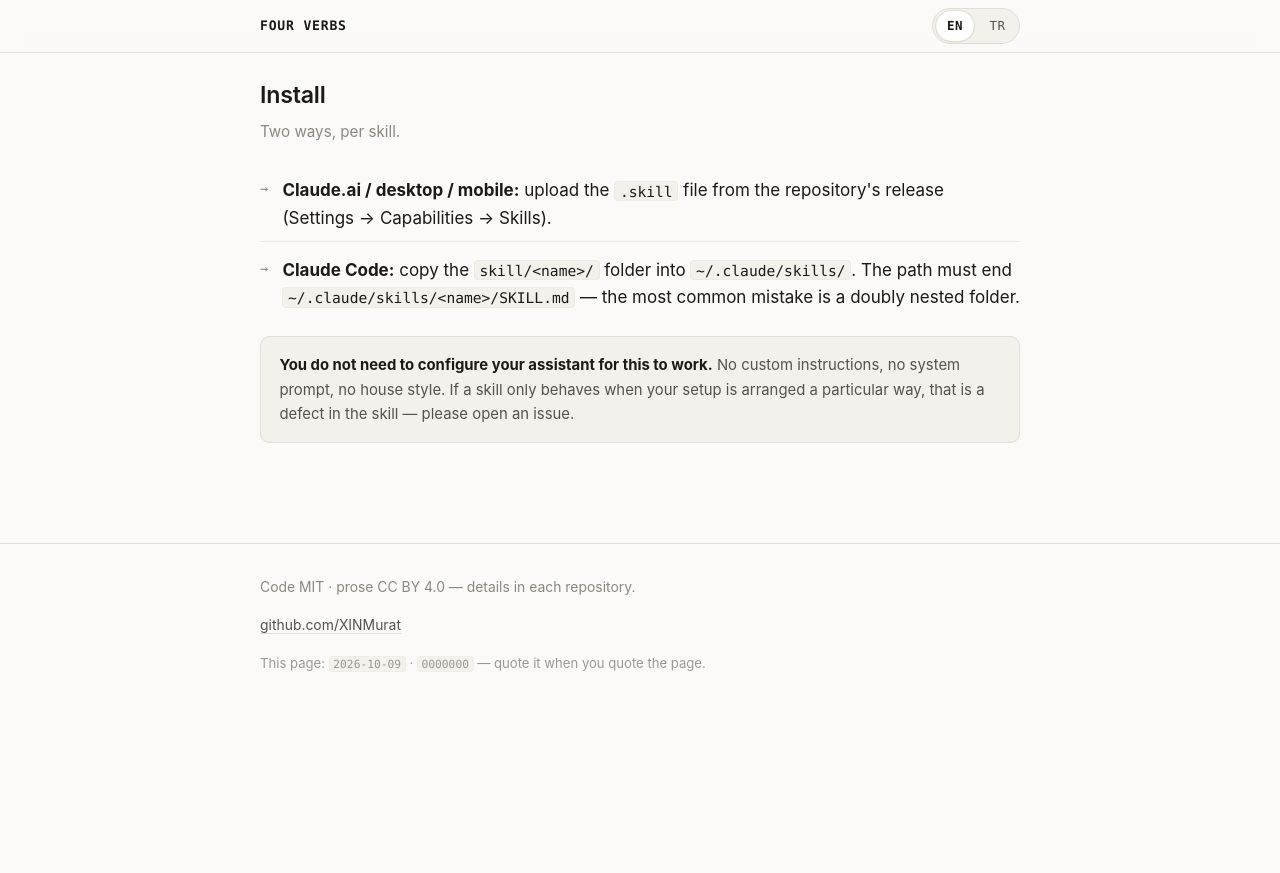
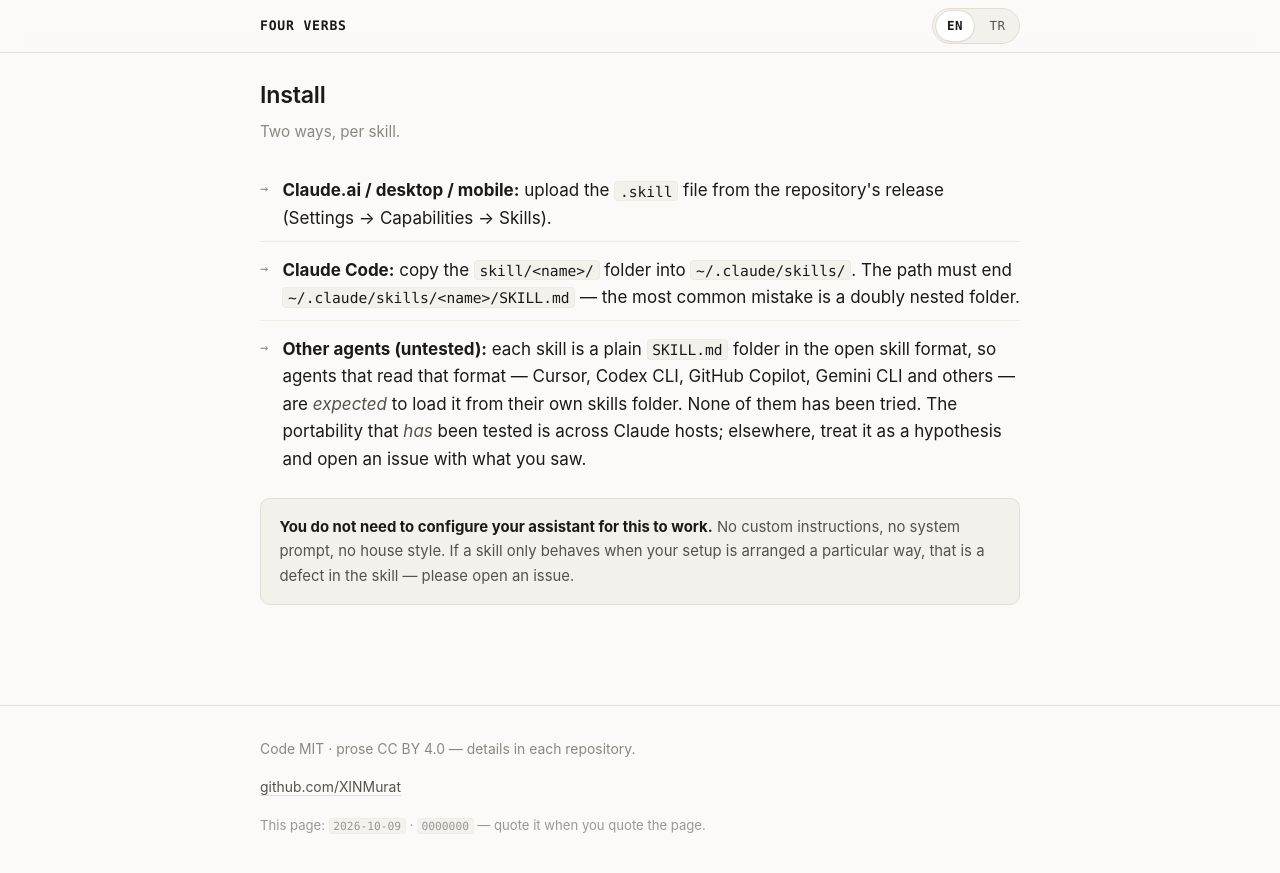
Before and after one commit to XINMurat/XINMurat.github.io, a Jekyll site: the page built from index.md, in a window 1280 px wide and 900 px high, scrolled down 5939 px. Shown: the top 873 px of the window. Built offline with Jekyll 4.4.1, drawn with Linux system fonts in a browser that asks for light colours; before the commit the page ends 6677 px from its top, so only the background shows below that.

Commit message:
install: other agents, marked untested
The skills are plain SKILL.md folders, and other agents read that format, but
the only portability that has been tested is across Claude hosts. The install
section now says both, in both languages: other agents are expected to load the
skills, none has been tried, and a report of what happens is an issue worth
opening.

Co-Authored-By: Claude Opus 5.5 <noreply@anthropic.com>

```diff
--- a/index.md
+++ b/index.md
@@ -382,6 +382,13 @@ lang: en
       folder into <code>~/.claude/skills/</code>. The path must end
       <code>~/.claude/skills/&lt;name&gt;/SKILL.md</code> — the most common
       mistake is a doubly nested folder.</li>
+      <li><strong>Other agents (untested):</strong> each skill is a plain
+      <code>SKILL.md</code> folder in the open skill format, so agents that
+      read that format — Cursor, Codex CLI, GitHub Copilot, Gemini CLI and
+      others — are <em>expected</em> to load it from their own skills folder.
+      None of them has been tried. The portability that <em>has</em> been
+      tested is across Claude hosts; elsewhere, treat it as a hypothesis and
+      open an issue with what you saw.</li>
     </ul>
     <p class="note"><strong>You do not need to configure your assistant for this
     to work.</strong> No custom instructions, no system prompt, no house style.
@@ -761,6 +768,13 @@ lang: en
       <code>~/.claude/skills/</code> içine kopyalayın. Yol
       <code>~/.claude/skills/&lt;ad&gt;/SKILL.md</code> ile bitmeli — en sık hata
       çift iç içe klasördür.</li>
+      <li><strong>Diğer ajanlar (denenmedi):</strong> her skill, açık skill
+      formatında düz bir <code>SKILL.md</code> klasörüdür; bu yüzden bu formatı
+      okuyan ajanların — Cursor, Codex CLI, GitHub Copilot, Gemini CLI ve
+      diğerleri — onu kendi skills klasöründen yüklemesi <em>beklenir</em>.
+      Hiçbiri denenmedi. <em>Test edilmiş</em> taşınabilirlik Claude
+      ortamları arasındadır; başka yerde bunu bir hipotez olarak ele alın ve
+      gördüğünüzü bir issue olarak açın.</li>
     </ul>
     <p class="note"><strong>Bunun çalışması için asistanınızı yapılandırmanız
     gerekmez.</strong> Özel talimat yok, sistem promptu yok, ev stili yok. Bir
```
